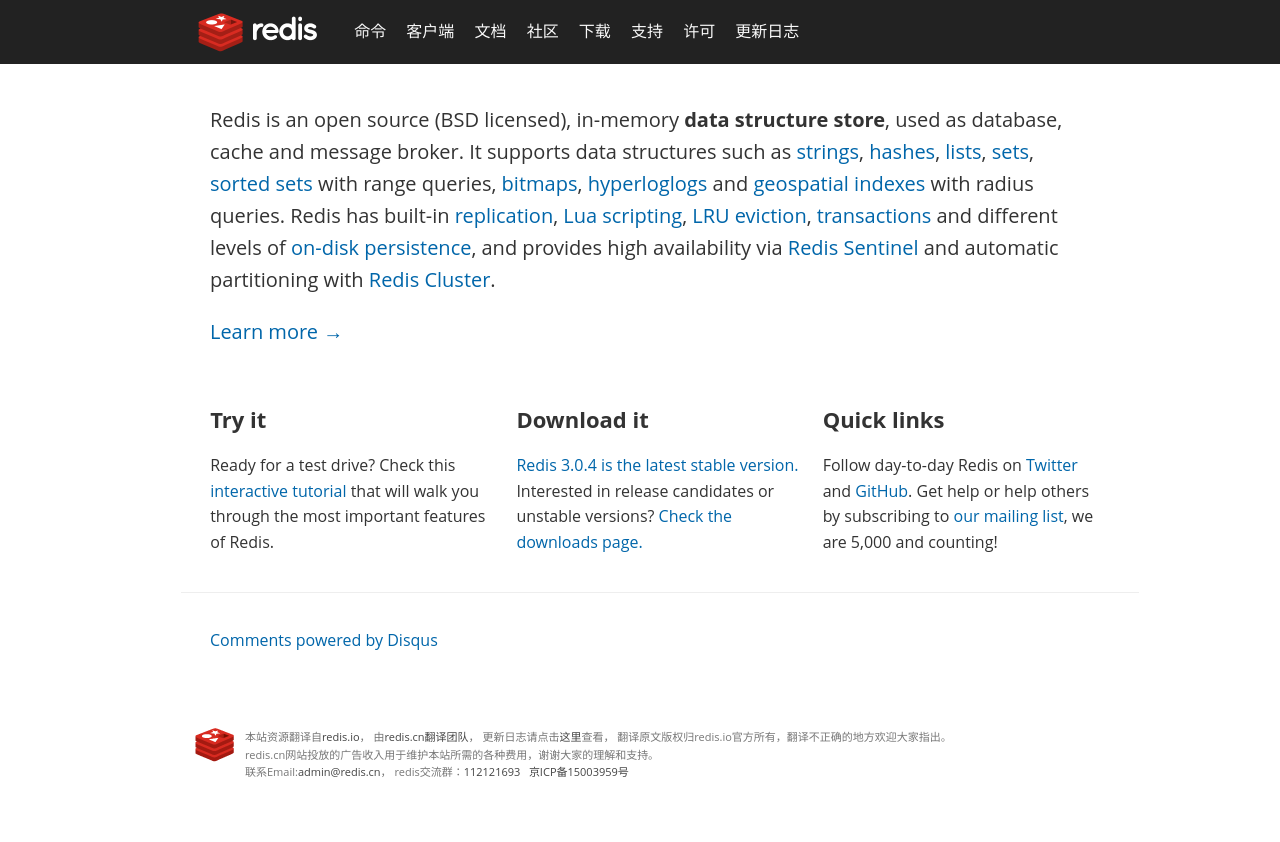
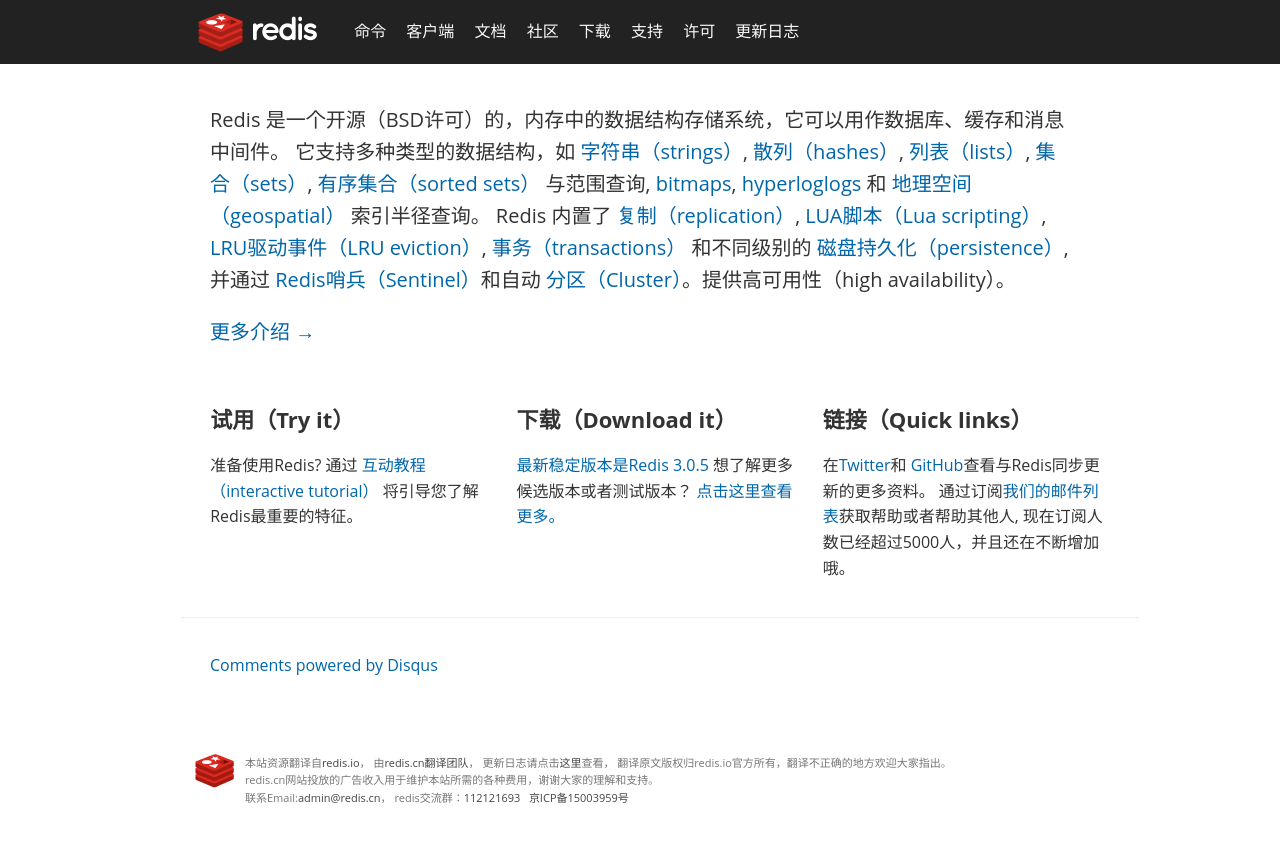
Before and after one commit to rediscn/rediscn, a Jekyll site: the page built from index.html, in a window 1280 px wide. Shown: the top 842 px of the page. Built offline with Jekyll 4.4.1, drawn with Linux system fonts in a browser that asks for light colours; comment, search, counter and statistics services are not loaded.

Commit message:
翻译首页

```diff
--- a/index.html
+++ b/index.html
@@ -6,37 +6,56 @@
 disqusUrl: http://redis.cn
 ---
 
+
+
 <section class='home-callout home-section'>
   <div class='title'>
-    <p>Redis is an open source (BSD licensed), in-memory <strong>data structure store</strong>, used as database, cache and message broker. It supports data structures such as
-    <a href="/topics/data-types-intro#strings">strings</a>, <a href="/topics/data-types-intro#hashes">hashes</a>, <a href="/topics/data-types-intro#lists">lists</a>, <a href="/topics/data-types-intro#sets">sets</a>, <a href="/topics/data-types-intro#sorted-sets">sorted sets</a> with range queries, <a href="/topics/data-types-intro#bitmaps">bitmaps</a>, <a href="/topics/data-types-intro#hyperloglogs">hyperloglogs</a> and <a href="/commands/geoadd">geospatial indexes</a> with radius queries. Redis has built-in <a href="/topics/replication">replication</a>, <a href="/commands/eval">Lua scripting</a>, <a href="/topics/lru-cache">LRU eviction</a>, <a href="/topics/transactions">transactions</a> and different levels of <a href="/topics/persistence">on-disk persistence</a>, and provides high availability via <a href="/topics/sentinel">Redis Sentinel</a> and automatic partitioning with <a href="/topics/cluster-tutorial">Redis Cluster</a>.</p>
-    <a class='learn-more' href='/topics/introduction'>Learn more →</a>
+    <p>
+    	Redis 是一个开源（BSD许可）的，内存中的数据结构存储系统，它可以用作数据库、缓存和消息中间件。
+    	它支持多种类型的数据结构，如
+
+    <a href="/topics/data-types-intro.html#strings">字符串（strings）</a>,
+    <a href="/topics/data-types-intro.html#hashes">散列（hashes）</a>,
+    <a href="/topics/data-types-intro.html#lists">列表（lists）</a>,
+    <a href="/topics/data-types-intro.html#sets">集合（sets）</a>,
+    <a href="/topics/data-types-intro.html#sorted-sets">有序集合（sorted sets）</a> 与范围查询,
+    <a href="/topics/data-types-intro.html#bitmaps">bitmaps</a>,
+    <a href="/topics/data-types-intro.html#hyperloglogs">hyperloglogs</a> 和
+    <a href="/commands/geoadd.html">地理空间（geospatial）</a> 索引半径查询。
+    Redis 内置了
+    <a href="/topics/replication.html">复制（replication）</a>, <a href="/commands/eval.html">LUA脚本（Lua scripting）</a>,
+    <a href="/topics/lru-cache.html">LRU驱动事件（LRU eviction）</a>, <a href="/topics/transactions.html">事务（transactions）</a>
+    和不同级别的
+    <a href="/topics/persistence.html">磁盘持久化（persistence）</a>,
+    并通过
+    <a href="/topics/sentinel.html">Redis哨兵（Sentinel）</a>和自动
+    <a href="/topics/cluster-tutorial.html">分区（Cluster）</a>。提供高可用性（high availability）。</p>
+    <a class='learn-more' href='/topics/introduction.html'>更多介绍 →</a>
   </div>
 </section>
 <div class='home-intro home-section'>
   <section>
-    <h2>Try it</h2>
+    <h2>试用（Try it）</h2>
     <p>
-      Ready for a test drive? Check this
-      <a href='http://try.redis.io'>interactive tutorial</a>
-      that will walk you through the most important features of
-      Redis.
+      准备使用Redis? 通过
+      <a href='http://try.redis.io' target="_blank">互动教程（interactive tutorial）</a>
+      将引导您了解Redis最重要的特征。
     </p>
   </section>
   <section>
-    <h2>Download it</h2>
+    <h2>下载（Download it）</h2>
     <p>
-      <a href='http://download.redis.io/releases/redis-3.0.4.tar.gz'>Redis 3.0.4 is the latest stable version.</a>
-      Interested in release candidates or unstable versions?
-      <a href='/download'>Check the downloads page.</a>
+      <a href='http://download.redis.io/releases/redis-3.0.5.tar.gz'>最新稳定版本是Redis 3.0.5</a>
+      想了解更多候选版本或者测试版本？
+      <a href='/download'>点击这里查看更多。</a>
     </p>
   </section>
   <section>
-    <h2>Quick links</h2>
+    <h2>链接（Quick links）</h2>
     <p>
-      Follow day-to-day Redis on <a href="http://twitter.com/redisfeed">Twitter</a> and
-      <a href="http://github.com/antirez/redis">GitHub</a>.
-      Get help or help others by subscribing to <a href="https://groups.google.com/forum/?fromgroups#!forum/redis-db">our mailing list</a>, we are 5,000 and counting!
+      在<a href="http://twitter.com/redisfeed" target="_blank">Twitter</a>和
+      <a href="http://github.com/antirez/redis" target="_blank">GitHub</a>查看与Redis同步更新的更多资料。
+      通过订阅<a href="https://groups.google.com/forum/?fromgroups#!forum/redis-db" target="_blank">我们的邮件列表</a>获取帮助或者帮助其他人, 现在订阅人数已经超过5000人，并且还在不断增加哦。
     </p>
   </section>
 </div>
```
Also changed, not shown: download.md (+5 -5 lines).
